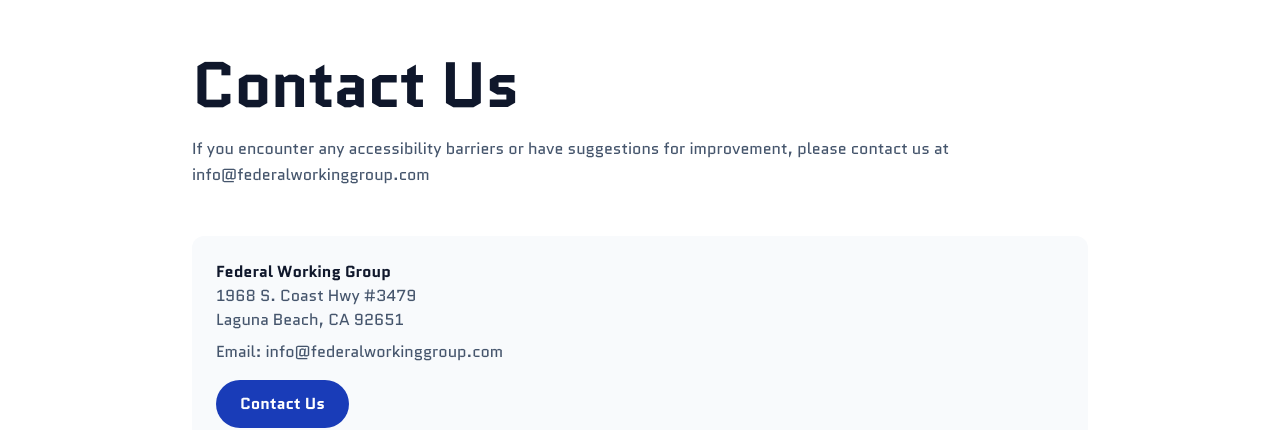
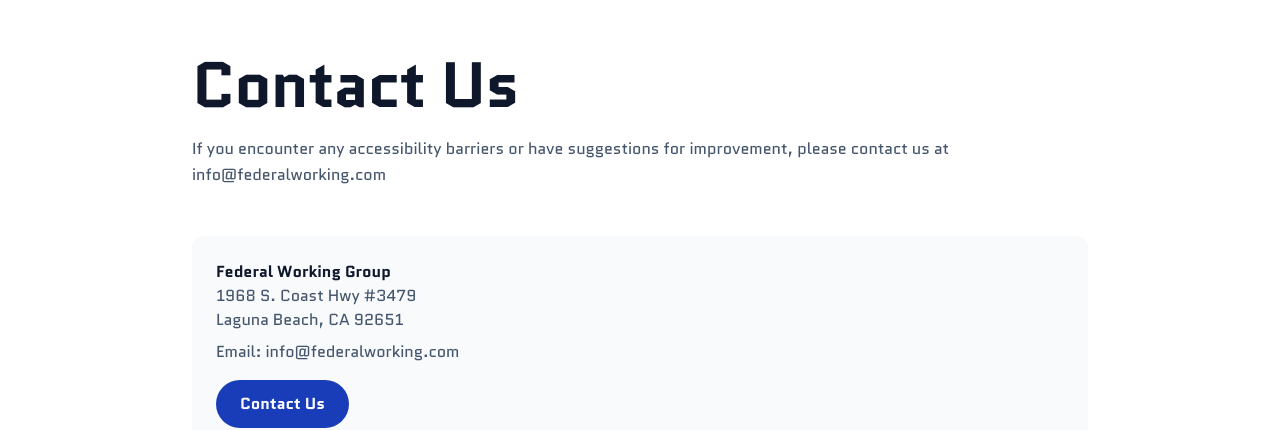
Before and after one commit to consigcody94/FWG1, a Next.js app: page /accessibility in a window 1280 px wide. Shown: the part 1102-1532 px from the top of the page. Built offline with nearby package versions, Linux system fonts and the light colour scheme.

Commit message:
Fix: Correct email domain from federalworkinggroup.com to federalworking.com across entire site

```diff
--- a/app/accessibility/page.tsx
+++ b/app/accessibility/page.tsx
@@ -59,7 +59,7 @@
               <p className="text-slate-900 font-semibold">Federal Working Group</p>
               <p className="text-slate-600">1968 S. Coast Hwy #3479</p>
               <p className="text-slate-600">Laguna Beach, CA 92651</p>
-              <p className="text-slate-600 mt-2">Email: info@federalworkinggroup.com</p>
+              <p className="text-slate-600 mt-2">Email: info@federalworking.com</p>
               <Link href="/contact" className="inline-block mt-4 px-6 py-3 bg-blue-800 text-white rounded-full font-semibold hover:bg-blue-700 transition-colors">
                 Contact Us
               </Link>
--- a/app/employee-portal/page.tsx
+++ b/app/employee-portal/page.tsx
@@ -79,8 +79,8 @@
             <p className="font-semibold text-white mb-2">Need Help?</p>
             <p>
               For technical support or account access issues, contact IT Support at{" "}
-              <a href="mailto:support@federalworkinggroup.com" className="text-cyan-400 hover:text-cyan-300">
-                support@federalworkinggroup.com
+              <a href="mailto:support@federalworking.com" className="text-cyan-400 hover:text-cyan-300">
+                support@federalworking.com
               </a>
             </p>
           </div>
--- a/app/privacy-policy/page.tsx
+++ b/app/privacy-policy/page.tsx
@@ -72,7 +72,7 @@
               <p className="text-slate-900 font-semibold">Federal Working Group</p>
               <p className="text-slate-600">1968 S. Coast Hwy #3479</p>
               <p className="text-slate-600">Laguna Beach, CA 92651</p>
-              <p className="text-slate-600 mt-2">Email: info@federalworkinggroup.com</p>
+              <p className="text-slate-600 mt-2">Email: info@federalworking.com</p>
             </div>
           </motion.div>
         </div>
--- a/app/terms-of-service/page.tsx
+++ b/app/terms-of-service/page.tsx
@@ -72,7 +72,7 @@
               <p className="text-slate-900 font-semibold">Federal Working Group</p>
               <p className="text-slate-600">1968 S. Coast Hwy #3479</p>
               <p className="text-slate-600">Laguna Beach, CA 92651</p>
-              <p className="text-slate-600 mt-2">Email: info@federalworkinggroup.com</p>
+              <p className="text-slate-600 mt-2">Email: info@federalworking.com</p>
             </div>
           </motion.div>
         </div>
--- a/content/pages-content/all-pages.json
+++ b/content/pages-content/all-pages.json
@@ -28,7 +28,7 @@
     "state": "CA",
     "zip": "92651",
     "phone": "(571) 306-2656",
-    "email": "info@federalworkinggroup.com",
+    "email": "info@federalworking.com",
     "businessHours": "Monday - Friday: 8:00 AM - 5:00 PM EST\nSaturday - Sunday: Closed",
     "mapUrl": "https://www.google.com/maps/embed?pb=!1m18!1m12!1m3!1d3323.8675436!2d-117.7531234!3d33.5426892!2m3!1f0!2f0!3f0!3m2!1i1024!2i768!4f13.1!3m3!1m2!1s0x80dcf1c4b5b5b5b5%3A0x1234567890abcdef!2s1968%20S%20Coast%20Hwy%2C%20Laguna%20Beach%2C%20CA%2092651!5e0!3m2!1sen!2sus!4v1234567890!5m2!1sen!2sus",
     "formHeading": "Send Us a Message",
@@ -356,7 +356,7 @@
       { "heading": "Our Commitment", "content": "Federal Working Group is committed to ensuring that our website is accessible to people with disabilities. We are continually improving the user experience for everyone and applying the relevant accessibility standards." },
       { "heading": "Conformance Status", "content": "We strive to conform to the Web Content Accessibility Guidelines (WCAG) 2.1 Level AA. These guidelines explain how to make web content more accessible for people with disabilities and user-friendly for everyone." },
       { "heading": "Accessibility Features", "content": "Our website includes keyboard navigation support, screen reader compatibility, descriptive alt text for images, semantic HTML structure, ARIA labels and landmarks, sufficient color contrast ratios, resizable text without loss of functionality, and accessible contact forms." },
-      { "heading": "Contact Us", "content": "If you encounter any accessibility barriers or have suggestions for improvement, please contact us at info@federalworkinggroup.com" }
+      { "heading": "Contact Us", "content": "If you encounter any accessibility barriers or have suggestions for improvement, please contact us at info@federalworking.com" }
     ]
   },
   "employeePortal": {
--- a/content/pages-content/contact.json
+++ b/content/pages-content/contact.json
@@ -7,7 +7,7 @@
     "city": "Laguna Beach, CA",
     "zip": "92651",
     "phone": "(571) 306-2656",
-    "email": "info@federalworkinggroup.com"
+    "email": "info@federalworking.com"
   },
   "contactReasons": [
     {
```
Also changed, not shown: 1 other file (tests, documents, lock files or other folders).
